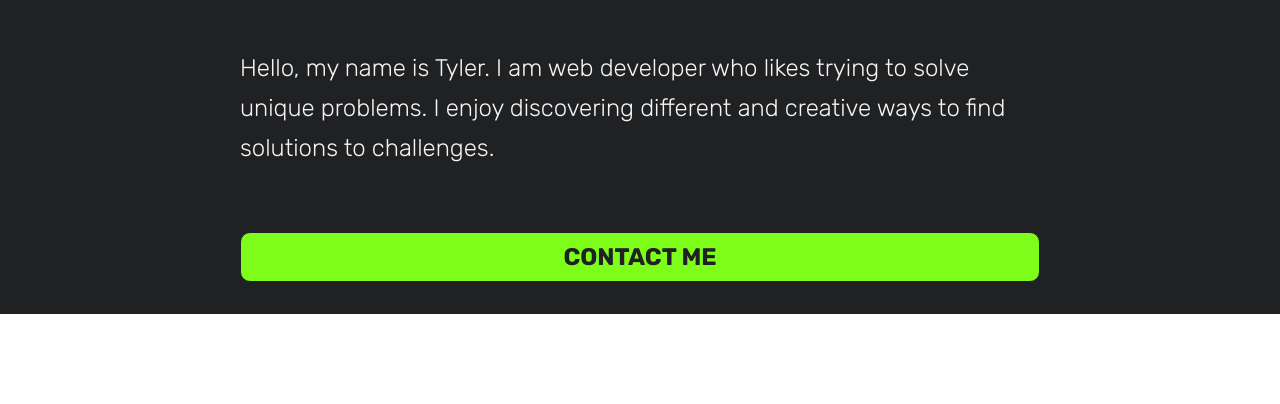
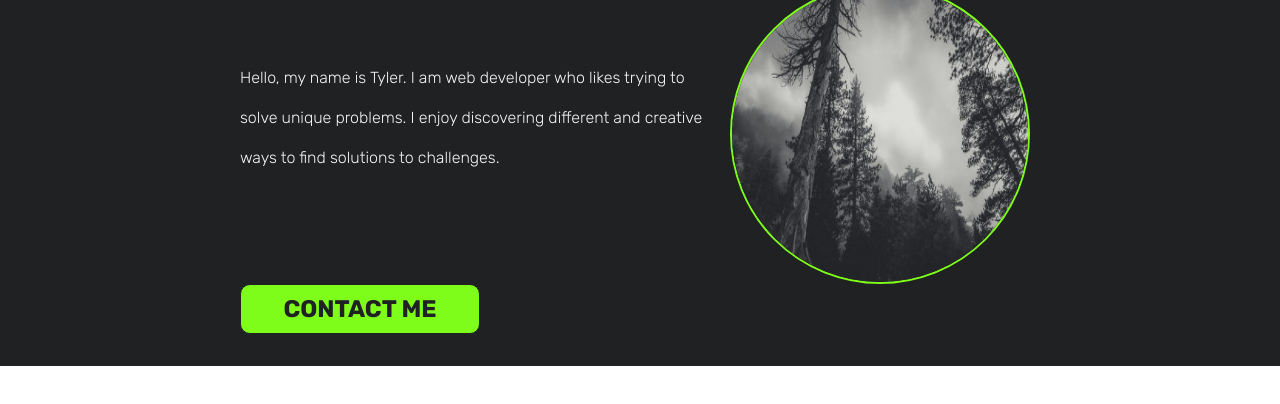
Before and after one commit to tyler-daigle/tdaigle-portfolio, a plain HTML site: page public/index.html in a window 1280 px wide. Shown: the part 175-579 px from the top of the page. Drawn offline with Linux system fonts and the light colour scheme.

Commit message:
contact form and desktop styles

```diff
--- a/public/index.html
+++ b/public/index.html
@@ -34,7 +34,7 @@
           find solutions to challenges.
         </p>
 
-        <a href="#contact" class="btn btn-large">CONTACT ME</a>
+        <a href="#contact" class="btn btn-large contact-link">CONTACT ME</a>
         <img
           class="intro-image"
           src="./images/header-image-small.jpg"
@@ -74,9 +74,7 @@
 
         <div class="button-container">
           <button class="btn disabled-link" type="button" disabled>DEMO</button>
-          <button class="btn disabled-link" type="button" disabled>
-            VIEW CODE
-          </button>
+          <button class="btn disabled-link" type="button" disabled>CODE</button>
         </div>
 
         <h3>amateur-radio.school</h3>
@@ -105,14 +103,15 @@
             target="_blank"
             rel="noopener noreferrer"
             class="btn"
-            >DEMO</a
+          >
+            DEMO</a
           >
           <a
             href="https://github.com/tyler-daigle/practice-ham"
             target="_blank"
             rel="noopener noreferrer"
             class="btn"
-            >VIEW CODE</a
+            >CODE</a
           >
         </div>
       </section>
@@ -148,7 +147,7 @@
           </a>
         </p>
 
-        <form name="contact" method="GET" action="index.html">
+        <form name="contact" method="POST" data-netlify="true">
           <label for="email-address">Email Address</label>
           <input type="email" name="email-address" />
 
--- a/public/style.css
+++ b/public/style.css
@@ -19,7 +19,7 @@
 
   --input-bg-color: #f9f9f9;
 
-  --spacing-size: 4rem;
+  --spacing-size: 2rem;
 }
 
 * {
@@ -31,7 +31,7 @@
 body {
   background-color: var(--main-bg-color);
   font-family: "Rubik", sans-serif;
-  font-size: 24px;
+  font-size: 16px;
 }
 
 .intro-container {
@@ -45,7 +45,7 @@ section {
 
 main {
   padding: 2rem;
-  margin-top: 80px;
+  margin-top: 100px;
 }
 
 a {
@@ -99,6 +99,7 @@ a.btn {
 .button-container {
   display: flex;
   justify-content: space-between;
+  align-items: center;
   gap: var(--spacing-size);
   margin-bottom: var(--spacing-size);
 }
@@ -159,7 +160,7 @@ p {
   display: block;
   margin: var(--spacing-size) auto;
   border: solid 2px var(--button-color);
-  margin-bottom: -260px;
+  margin-bottom: -200px;
 }
 
 .skills-list {
@@ -202,10 +203,23 @@ textarea {
   .intro-container section {
     width: 800px;
     margin: 0 auto;
+    grid-template-columns: 60% 40%;
+    align-items: center;
   }
 
+  header {
+    grid-column: 1/3;
+  }
+
+  .contact-link {
+    width: 50% !important;
+  }
   .intro-image {
-    display: none;
+    display: block;
+    margin: 0;
+    justify-self: center;
+    grid-column: 2/3;
+    grid-row: 2/3;
   }
   main {
     width: 800px;
```
